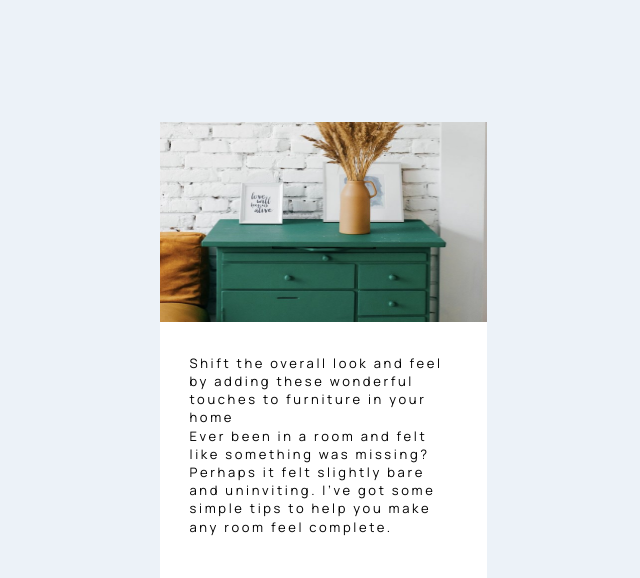
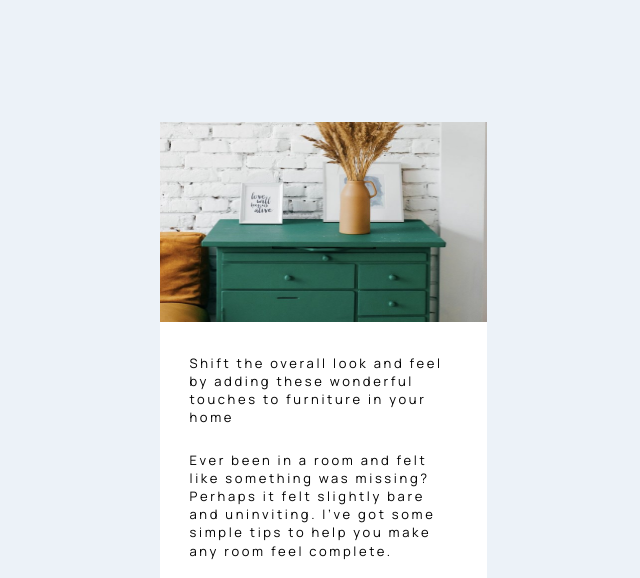
Before and after one commit to Networksentinel/Frontend-Mentor-Challenge---Article-preview-component, a website built with Vite: page index.html in a window 1280 px wide. Shown: the top 578 px of the page, without its empty margins (317-957 px from the left). Built offline with nearby package versions, Linux system fonts and the light colour scheme.

Commit message:
flex layout for the div that wraps paragraphs in the main section

```diff
--- a/index.html
+++ b/index.html
@@ -29,7 +29,8 @@
       <section class="
                 px-[1.875rem] pt-8 pb-[1.125rem]
                 flex flex-col items-center justify-between gap-12">
-        <div>
+        <div class="
+              flex flex-col items-center justify-between gap-6">
           <p>
             Shift the overall look and feel by adding these wonderful
             touches to furniture in your home
```
